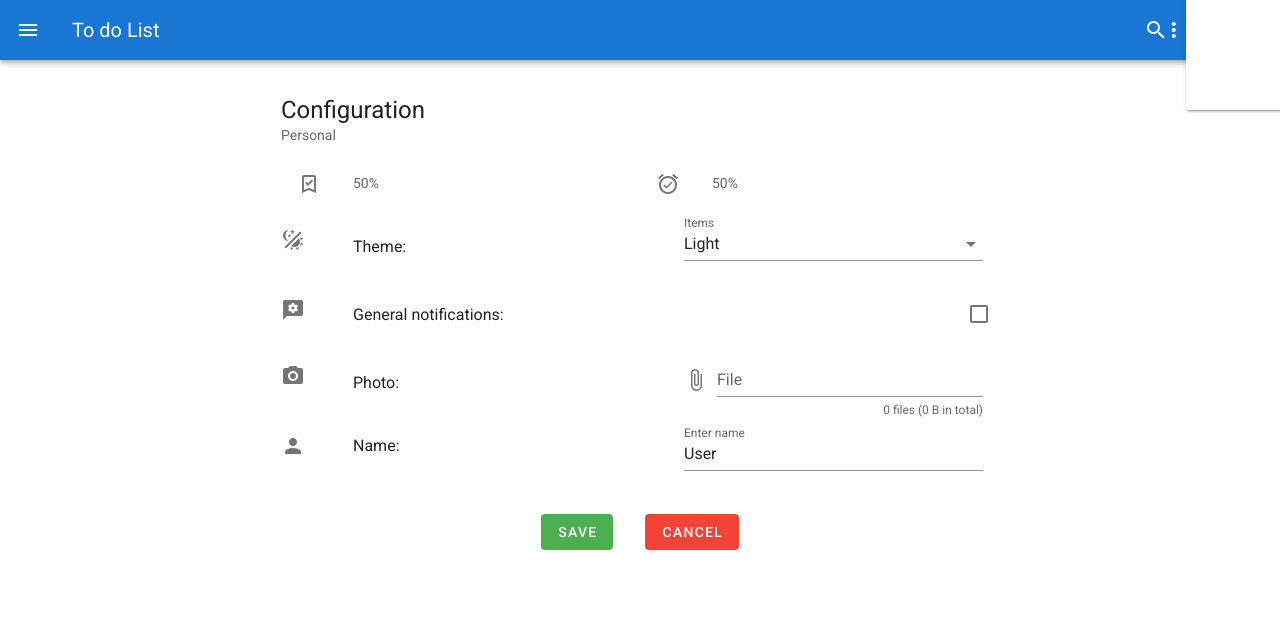
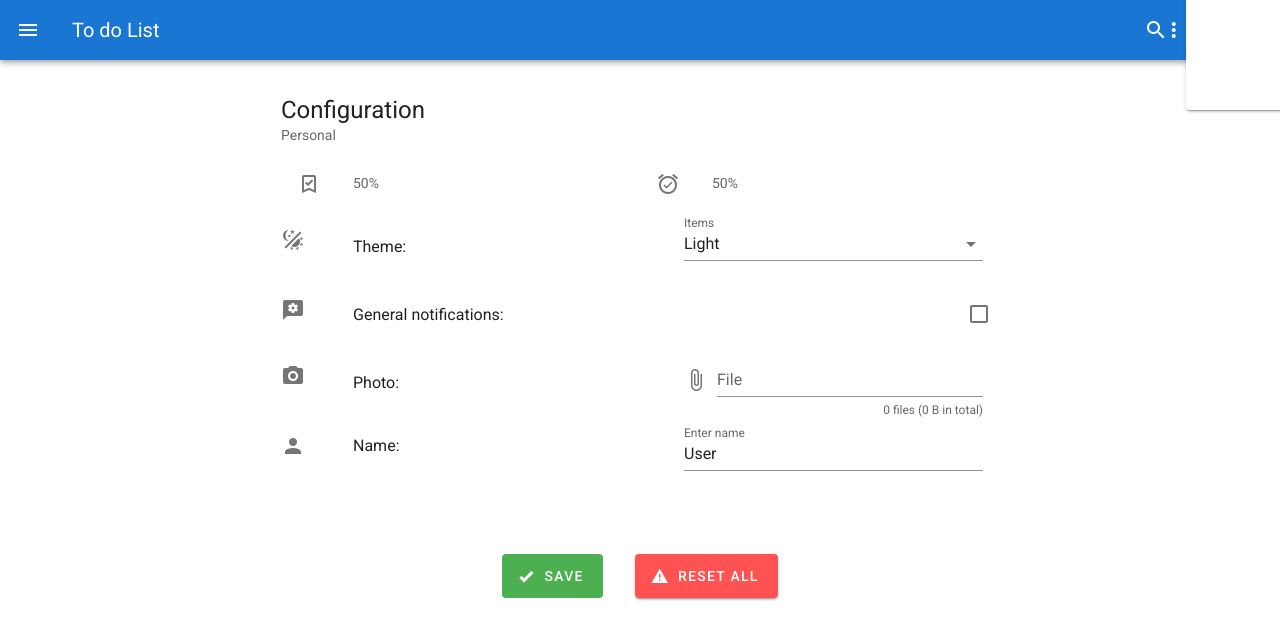
Before and after one commit to GiancarloAparicio/To-do-list-Vuetify-PWA, a Vue app: page /settings in a window 1280 px wide. Shown: the top 640 px of the page. Built offline with nearby package versions, Linux system fonts and the light colour scheme.

Commit message:
REFACTOR: Opcion para reiniciar toda la aplicacion agregada

```diff
--- a/src/components/DeleteButton.vue
+++ b/src/components/DeleteButton.vue
@@ -11,7 +11,7 @@
           v-on="on"
         >
           <v-icon left> mdi-alert </v-icon>
-          Delete
+          {{ button }}
         </v-btn>
       </template>
 
@@ -60,6 +60,9 @@ const props = {
     default:
       " Are you sure you want to delete it? After this, you will not be able to recover your data",
   },
+  button: {
+    default: "Delete",
+  },
 };
 
 export default {
--- a/src/views/Settings/Settings.vue
+++ b/src/views/Settings/Settings.vue
@@ -56,7 +56,7 @@
               <v-icon>mdi-camera</v-icon>
             </v-list-item-icon>
             <v-list-item>Photo: </v-list-item>
-            <v-list-item>
+            <v-list-item class="w-30">
               <v-file-input
                 v-model="photo"
                 chips
@@ -85,12 +85,25 @@
           </v-list-item>
 
           <v-container class="d-flex justify-center py-10">
-            <v-btn @click="save" depressed color="green" dark class="mx-4">
-              Save
-            </v-btn>
-            <v-btn @click="cancel" depressed color="red" dark class="mx-4">
-              Cancel
-            </v-btn>
+            <div class="text-center">
+              <v-btn
+                @click="save"
+                class="mx-4 mt-10"
+                large
+                depressed
+                color="green"
+                dark
+              >
+                <v-icon left> mdi-check-bold</v-icon>
+                Save
+              </v-btn>
+            </div>
+
+            <DeleteButton
+              @delete="deleteAll"
+              button="Reset all"
+              content="Are you sure you want to delete all your information? After this, you will not be able to recover your data"
+            />
           </v-container>
         </v-form>
       </v-col>
@@ -102,6 +115,7 @@
 <script>
 import { mapActions, mapGetters } from "vuex";
 import { savePictureToLocal } from "../../helpers/helper";
+import DeleteButton from "../../components/DeleteButton";
 
 const data = () => ({
   photo: null,
@@ -113,10 +127,12 @@ const data = () => ({
 const methods = {
   ...mapActions("user", ["editUser"]),
 
-  cancel() {
+  deleteAll() {
     this.$refs.form.reset();
     this.$refs.form.validate();
     this.$refs.form.resetValidation();
+    localStorage.clear();
+    location.reload();
   },
 
   save() {
@@ -152,11 +168,16 @@ const computed = {
   },
 };
 
+const components = {
+  DeleteButton,
+};
+
 export default {
   name: "Settings",
   data,
   methods,
   computed,
+  components,
 };
 </script>
 
```
